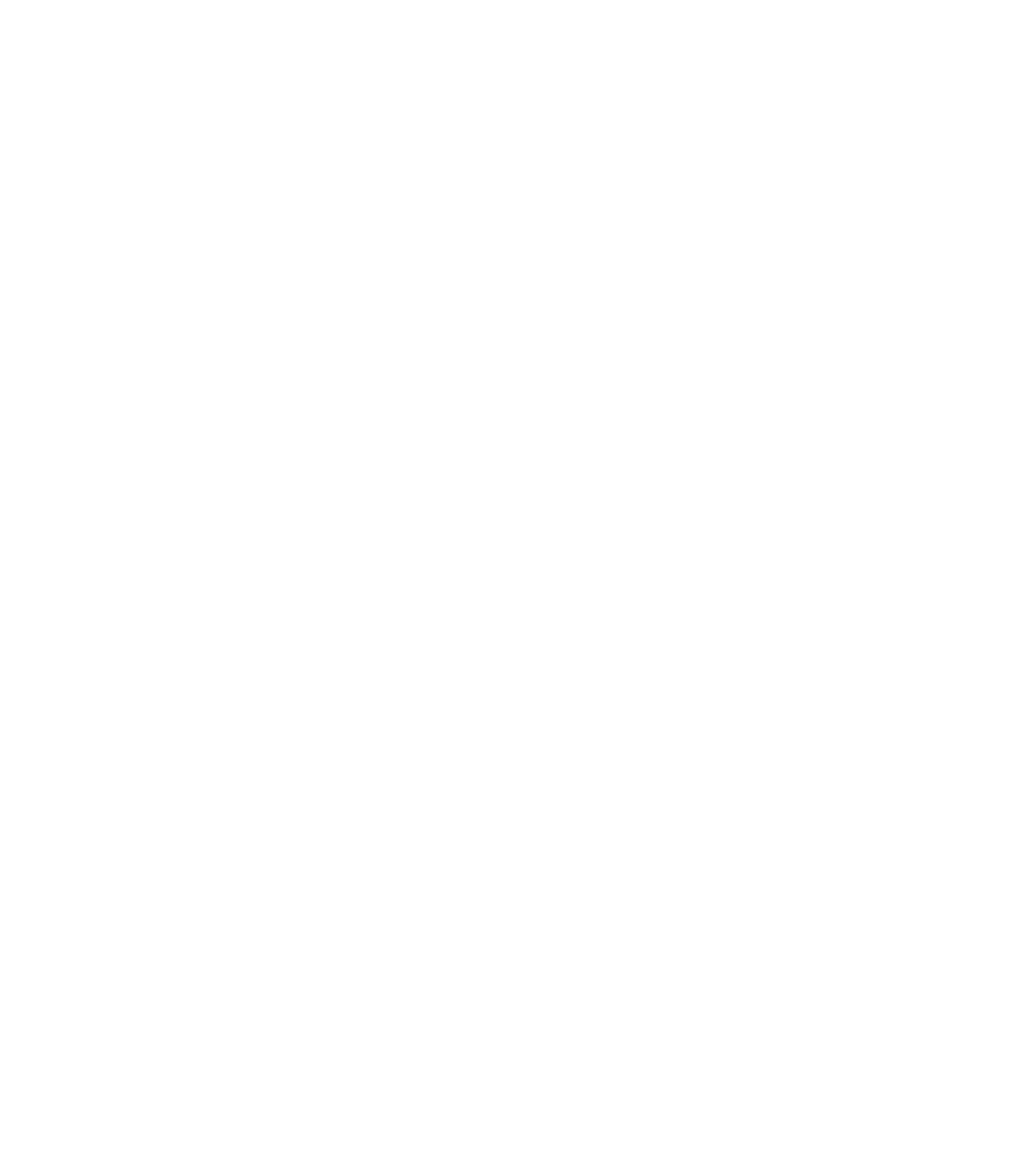
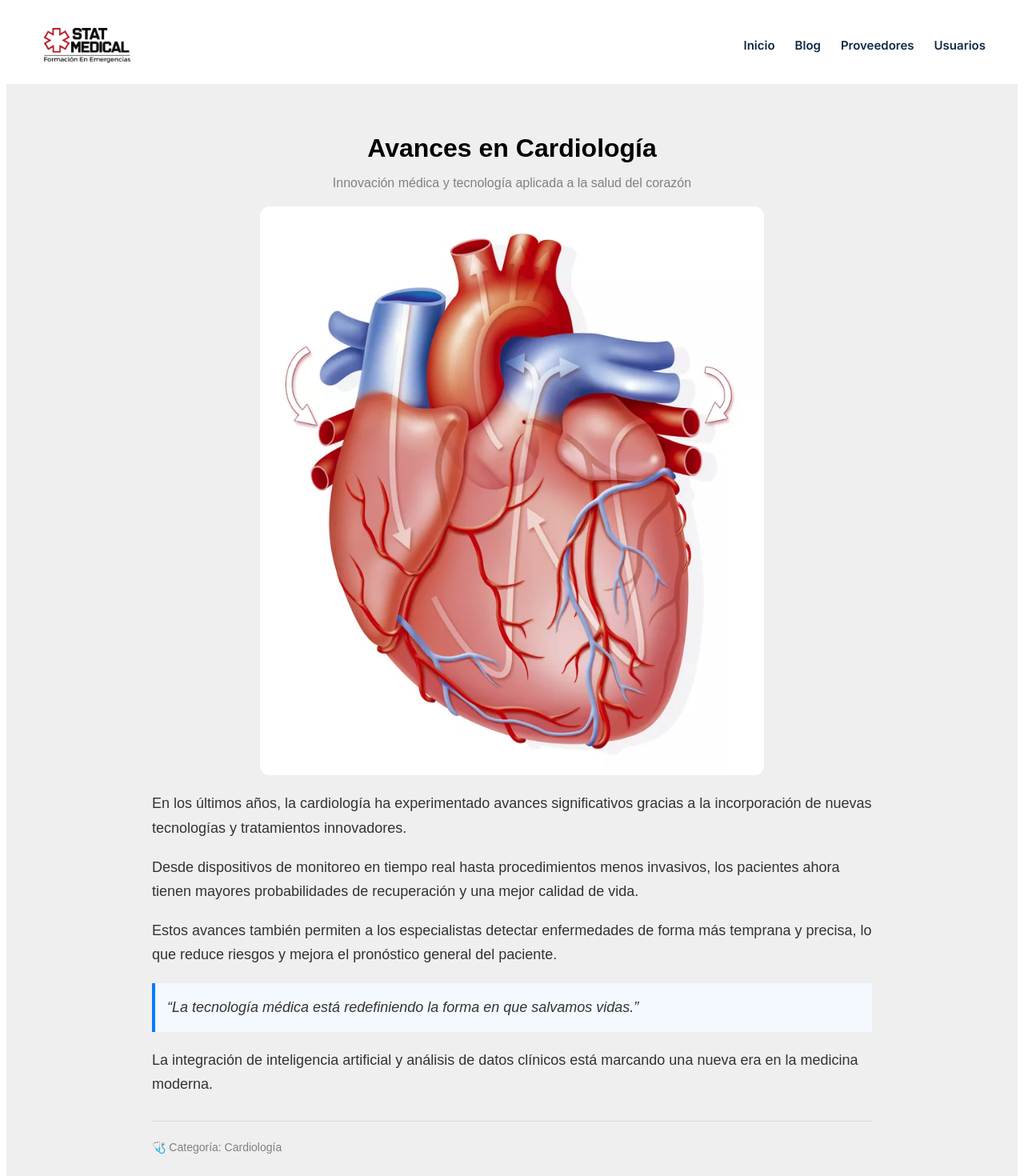
Before and after one commit to cihc2003/STAT-ACADEMY, a React (Vite) app in the folder STAT-Academy/: page /blog/1 in a window 1280 px wide. Before the commit this address had no page. Shown: the top 1470 px of the page at 80% size. Before the commit the page ends 800 px from the top, so only its background shows below. Built offline with nearby package versions, Linux system fonts and the light colour scheme.

Commit message:
Edicion Blog, Boton Agregrar, Funcionalidad Boton leer mas.

```diff
--- a/STAT-Academy/src/App.css
+++ b/STAT-Academy/src/App.css
@@ -135,8 +135,63 @@
   display: flex;
   justify-content: flex-end;
 }
+/* ============================= Blog Detalle ============================ */
+.detalle-container {
+  max-width: 900px;
+  margin: auto;
+  padding: 20px;
+  font-family: Arial, sans-serif;
+}
 
+.detalle-hero {
+  text-align: center;
+  margin-bottom: 20px;
+}
 
+.detalle-hero h1 {
+  font-size: 32px;
+  margin-bottom: 10px;
+}
+
+.detalle-subtitle {
+  color: gray;
+  font-size: 16px;
+}
+
+.detalle-image-container {
+  width: 100%;
+  margin: 20px 0;
+}
+
+.detalle-image {
+  width: 70%;
+  border-radius: 12px;
+  object-fit: cover;
+  display: block;
+  margin: 20px auto;
+}
+
+.detalle-content {
+  font-size: 18px;
+  line-height: 1.7;
+  color: #333;
+}
+
+.detalle-content blockquote {
+  margin: 20px 0;
+  padding: 15px;
+  border-left: 4px solid #007bff;
+  background: #f4f8ff;
+  font-style: italic;
+}
+
+.detalle-footer {
+  margin-top: 30px;
+  padding-top: 10px;
+  border-top: 1px solid #ddd;
+  color: gray;
+  font-size: 14px;
+}
 
 /* =========================== USUARIOS ======================== */
 
--- a/STAT-Academy/src/App.jsx
+++ b/STAT-Academy/src/App.jsx
@@ -2,12 +2,14 @@
 import Blog from "./pages/Blog";
 import Proveedores from "./pages/Proveedores";
 import Usuarios from "./pages/Usuarios";
+import BlogDetalle from "./pages/BlogDetalle";
 
 function App() {
   return (
     <Routes>
       <Route path="/" element={<h1>Home</h1>} />
       <Route path="/blog" element={<Blog />} />
+      <Route path="/blog/:id" element={<BlogDetalle />} />
       <Route path="/proveedores" element={<Proveedores />} />
       <Route path="/usuarios" element={<Usuarios />} />
     </Routes>
--- a/STAT-Academy/src/pages/Blog.jsx
+++ b/STAT-Academy/src/pages/Blog.jsx
@@ -1,14 +1,51 @@
 import Layout from "../components/Layout";
 import "../App.css";
+import { useState } from "react";
 import img1 from "../assets/corazon.jpg";
 import img2 from "../assets/Salud_preventiva.jpg";
 import img3 from "../assets/Tecnologia_medica.jpg";
+import { useNavigate } from "react-router-dom";
 
 function Blog() {
+
+const navigate = useNavigate();
+const [mostrarModal, setMostrarModal] = useState(false);
+
+const [nuevoPost, setNuevoPost] = useState({
+  titulo: "",
+  descripcion: "",
+  imagen: ""
+});
+
+const handleChange = (e) => {
+  setNuevoPost({
+    ...nuevoPost,
+    [e.target.name]: e.target.value
+  });
+};
+
+const agregarPost = () => {
+  console.log(nuevoPost);
+  setMostrarModal(false);
+  setNuevoPost({ titulo: "", descripcion: "", imagen: "" });
+};
+
   return (
      <Layout>
     <div className="blog-container">
+      <div className="blog-header">
+
+
+
+</div>
       <h1 className="blog-title">Blog</h1>
+
+ <button
+    className="btn-primary"
+    onClick={() => setMostrarModal(true)}
+  >
+    + Nuevo post
+  </button>
 
       <div className="blog-list">
 
@@ -24,7 +61,12 @@
           </p>
           <img src={img1} alt="Cardiología" className="blog-image" />
           <div className="card-footer">
-  <button className="btn-primary">Leer más</button>
+          <button
+            className="btn-primary"
+            onClick={() => navigate("/blog/1")}
+          >
+            Leer más
+          </button>
           </div>
         </div>
 
@@ -39,7 +81,12 @@
           </p>
           <img src={img2} alt="Tech" className="blog-image" />
             <div className="card-footer">
-              <button className="btn-primary">Leer más</button>
+               <button
+                className="btn-primary"
+                onClick={() => navigate("/blog/1")}
+              >
+                Leer más
+              </button>
             </div>
         </div>
 
@@ -54,12 +101,58 @@
           </p>
           <img src={img3} alt="prev" className="blog-image" />
             <div className="card-footer">
-            <button className="btn-primary">Leer más</button>
+            <button
+              className="btn-primary"
+              onClick={() => navigate("/blog/1")}
+            >
+              Leer más
+            </button>
             </div>
         </div>
 
       </div>
     </div>
+
+    {mostrarModal && (
+  <div className="modal-overlay">
+    <div className="modal">
+      <h2>Nuevo Post</h2>
+
+      <input
+        type="text"
+        name="titulo"
+        placeholder="Título"
+        value={nuevoPost.titulo}
+        onChange={handleChange}
+      />
+
+      <textarea
+        name="descripcion"
+        placeholder="Descripción"
+        value={nuevoPost.descripcion}
+        onChange={handleChange}
+      />
+
+      <input
+        type="text"
+        name="imagen"
+        placeholder="URL de imagen"
+        value={nuevoPost.imagen}
+        onChange={handleChange}
+      />
+
+      <div className="modal-actions">
+        <button className= "btn-secundario" onClick={() => setMostrarModal(false)}>
+          Cancelar
+        </button>
+
+        <button className="btn-primary" onClick={agregarPost}>
+          Guardar
+        </button>
+      </div>
+    </div>
+  </div>
+)}
     </Layout>
   );
 }
--- /dev/null
+++ b/STAT-Academy/src/pages/BlogDetalle.jsx
@@ -0,0 +1,66 @@
+import Layout from "../components/Layout";
+import { useParams } from "react-router-dom";
+import "../App.css";
+import img1 from "../assets/corazon.jpg";
+
+function BlogDetalle() {
+  const { id } = useParams();
+
+  return (
+<Layout>
+
+    <div className="detalle-container">
+
+      {/* HERO */}
+      <div className="detalle-hero">
+        <h1>Avances en Cardiología</h1>
+        <p className="detalle-subtitle">
+          Innovación médica y tecnología aplicada a la salud del corazón
+        </p>
+      </div>
+
+      {/* IMAGEN */}
+      <div className="detalle-image-container">
+        <img src={img1} alt="Cardiología" className="detalle-image" />
+      </div>
+
+      {/* CONTENIDO */}
+      <div className="detalle-content">
+        <p>
+          En los últimos años, la cardiología ha experimentado avances significativos
+          gracias a la incorporación de nuevas tecnologías y tratamientos innovadores.
+        </p>
+
+        <p>
+          Desde dispositivos de monitoreo en tiempo real hasta procedimientos menos
+          invasivos, los pacientes ahora tienen mayores probabilidades de recuperación
+          y una mejor calidad de vida.
+        </p>
+
+        <p>
+          Estos avances también permiten a los especialistas detectar enfermedades de
+          forma más temprana y precisa, lo que reduce riesgos y mejora el pronóstico
+          general del paciente.
+        </p>
+
+        <blockquote>
+          “La tecnología médica está redefiniendo la forma en que salvamos vidas.”
+        </blockquote>
+
+        <p>
+          La integración de inteligencia artificial y análisis de datos clínicos
+          está marcando una nueva era en la medicina moderna.
+        </p>
+      </div>
+
+      {/* FOOTER INFO */}
+      <div className="detalle-footer">
+        <p>🩺 Categoría: Cardiología</p>
+      </div>
+
+    </div>
+    </Layout>
+  );
+}
+
+export default BlogDetalle;
```
